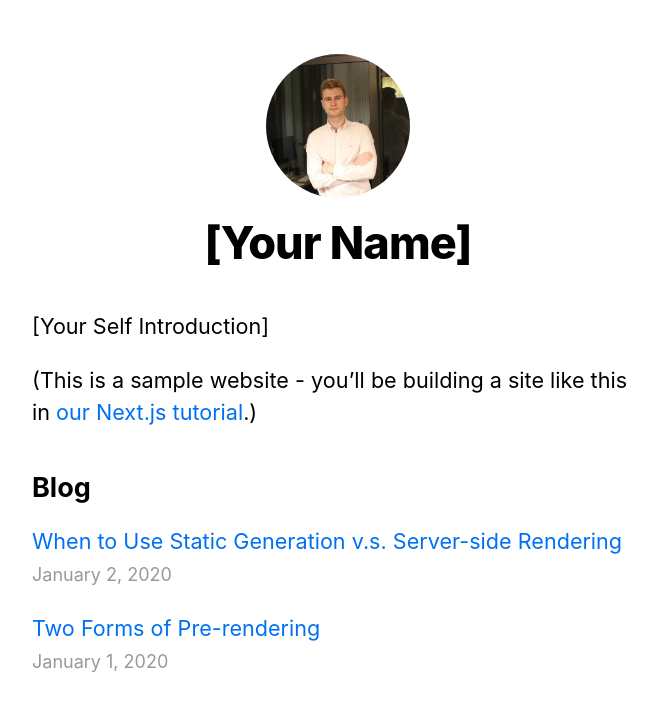
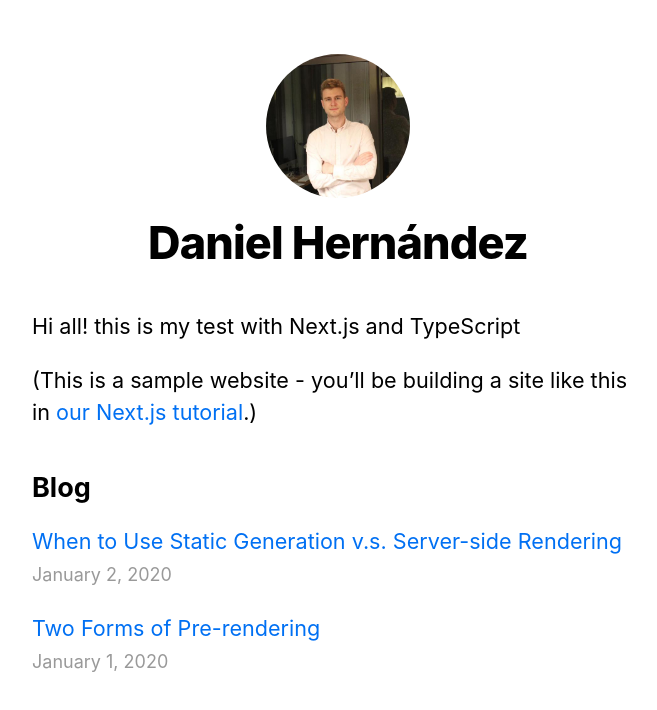
Before and after one commit to danielhdezller/testNextJs, a Next.js app in the folder nextjs-blog/: page / in a window 1280 px wide. Shown: the top 710 px of the page, without its empty margins (302-959 px from the left). Built offline with nearby package versions, Linux system fonts and the light colour scheme.

Commit message:
feat: name and intro

```diff
--- a/nextjs-blog/components/layout.tsx
+++ b/nextjs-blog/components/layout.tsx
@@ -3,7 +3,7 @@ import styles from './layout.module.css'
 import utilStyles from '../styles/utils.module.css'
 import Link from 'next/link'
 
-const name = '[Your Name]'
+const name = 'Daniel Hernández'
 export const siteTitle = 'Next.js Sample Website'
 
 export default function Layout({
--- a/nextjs-blog/pages/index.tsx
+++ b/nextjs-blog/pages/index.tsx
@@ -21,7 +21,7 @@ export default function Home({
         <title>{siteTitle}</title>
       </Head>
       <section className={utilStyles.headingMd}>
-        <p>[Your Self Introduction]</p>
+        <p>Hi all! this is my test with Next.js and TypeScript</p>
         <p>
           (This is a sample website - you’ll be building a site like this in{' '}
           <a href="https://nextjs.org/learn">our Next.js tutorial</a>.)
```
